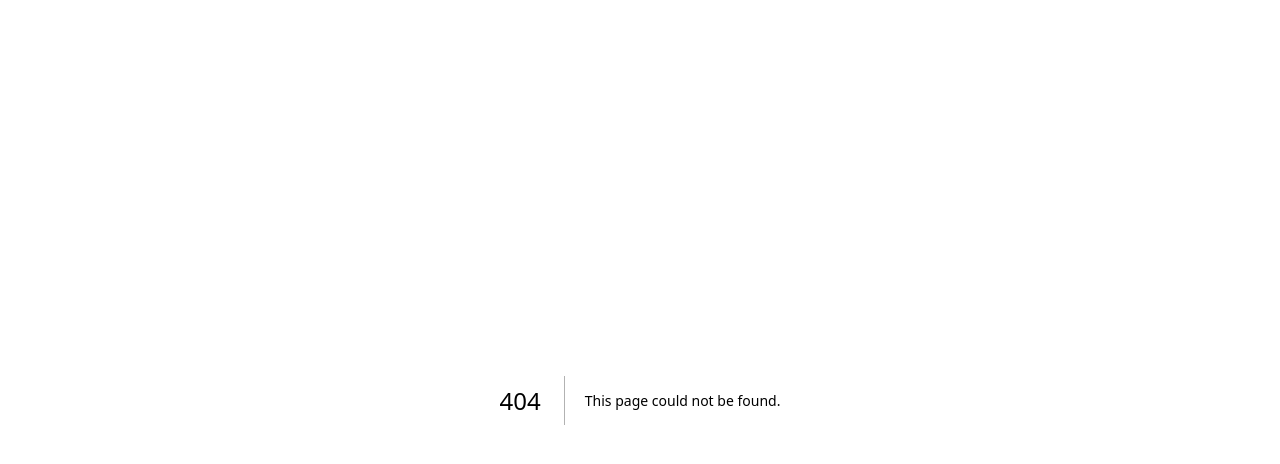
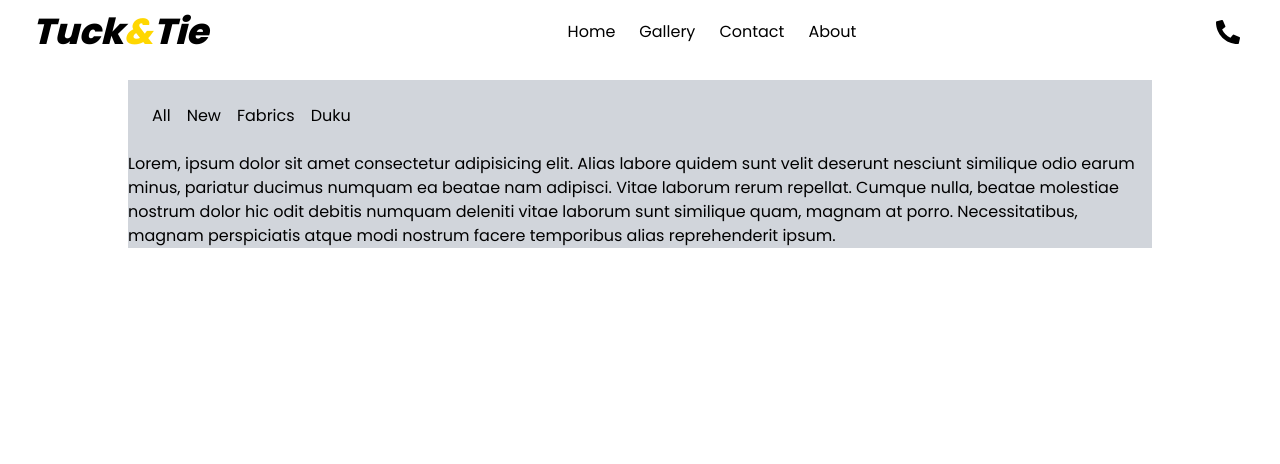
Before and after one commit to IchaCoder/tuck-tie, a Next.js app: page /products in a window 1280 px wide. Before the commit this address had no page. Shown: the top 464 px of the page. Built offline with nearby package versions, Linux system fonts and the light colour scheme.

Commit message:
added products page[D

```diff
--- a/components/nav/Nav.js
+++ b/components/nav/Nav.js
@@ -10,7 +10,7 @@ export default function Nav() {
 
 	return (
 		<>
-			<nav className="flex justify-between py-6 px-4 md:px-8 w-full">
+			<nav className="flex justify-between py-3 px-4 md:px-8 w-full">
 				<div>
 					<Link href={"/"} className="text-2xl sm:text-4xl italic font-bold">
 						Tuck<span className="text-primary">&</span>Tie
@@ -48,15 +48,8 @@ export default function Nav() {
 						className=" items-center hover:tracking-wide text-2xl self-center transition-all duration-200 ease-linear lg:text-base flex"
 					>
 						<FaPhoneAlt className="mr-2 text-2xl" />{" "}
-						<span className="hidden lg:flex">+233-246-444-444</span>
 					</a>
-					<a
-						href="mailto:example@example.com"
-						className=" items-center hover:tracking-wide text-3xl self-center transition-all duration-200 ease-linear lg:text-base flex"
-					>
-						<MdEmail className="mr-2 text-2xl" />{" "}
-						<span className="hidden lg:flex">info@example.com</span>
-					</a>
+
 					<FiMenu
 						className="md:hidden text-3xl lg:text-lg self-center cursor-pointer flex"
 						onClick={() => setIsNavOpen(true)}
--- a/components/products/Products.js
+++ b/components/products/Products.js
@@ -2,6 +2,7 @@ import Image from "next/image";
 import React from "react";
 import fabrics from "./data";
 import Link from "next/link";
+import { AiOutlinePlus } from "react-icons/ai";
 
 const Products = () => {
 	return (
@@ -22,12 +23,16 @@ const Products = () => {
 						<div className="py-4 bg-white m-4 shadow-md p-4 relative -mt-8 max-w-full w-max">
 							<h3 className="text-xl font-bold font-Bungee">{fabric.name}</h3>
 							<div className="text-xl sm:text-2xl">GHC {fabric.price}</div>
+							<button className="bg-yellow-300 hover:text-yellow-300 hover:bg-black button font-semibold rounded-sm  mt-2 flex justify-center p-2 text-sm">
+								<AiOutlinePlus className="mr-1 self-center" />
+								Add to Cart
+							</button>
 						</div>
 					</div>
 				))}
 			</div>
 			<Link
-				href={"#contact"}
+				href={"/products"}
 				className="bg-primary hover:text-primary hover:bg-white button hover:border border-solid border-primary text-white font-semibold rounded-sm p-3 flex justify-center mx-auto w-44"
 			>
 				Show More
--- /dev/null
+++ b/components/products_page/CategoryBtns.js
@@ -0,0 +1,27 @@
+import buttons from "./btns_data";
+import { useState } from "react";
+
+const CategoryBtns = () => {
+	const [selected, setSelected] = useState("");
+	return (
+		<div className="p-4">
+			{buttons.map((btn, index) => {
+				return (
+					<button
+						key={index}
+						style={{
+							background: selected === index && "black",
+							color: selected === index && "white",
+						}}
+						className="hover:bg-black hover:text-white p-2"
+						onClick={() => setSelected(index)}
+					>
+						{btn}
+					</button>
+				);
+			})}
+		</div>
+	);
+};
+
+export default CategoryBtns;
--- /dev/null
+++ b/components/products_page/btns_data.js
@@ -0,0 +1,3 @@
+const buttons = ["All", "New", "Fabrics", "Duku"];
+
+export default buttons;
--- /dev/null
+++ b/pages/products.js
@@ -0,0 +1,24 @@
+import Nav from "../components/nav/Nav";
+import CategoryBtns from "../components/products_page/CategoryBtns";
+
+const Products = () => {
+	return (
+		<main className="font-Poppins">
+			<Nav />
+			<section className="max-w-[90%] md:max-w-[80%] mx-auto pt-4">
+				<div className="bg-gray-300">
+					<CategoryBtns />
+					Lorem, ipsum dolor sit amet consectetur adipisicing elit. Alias labore
+					quidem sunt velit deserunt nesciunt similique odio earum minus,
+					pariatur ducimus numquam ea beatae nam adipisci. Vitae laborum rerum
+					repellat. Cumque nulla, beatae molestiae nostrum dolor hic odit
+					debitis numquam deleniti vitae laborum sunt similique quam, magnam at
+					porro. Necessitatibus, magnam perspiciatis atque modi nostrum facere
+					temporibus alias reprehenderit ipsum.
+				</div>
+			</section>
+		</main>
+	);
+};
+
+export default Products;
```
